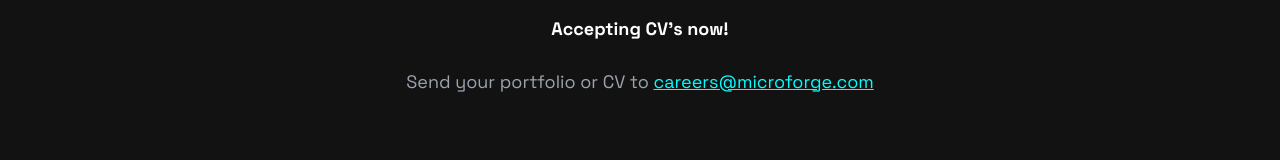
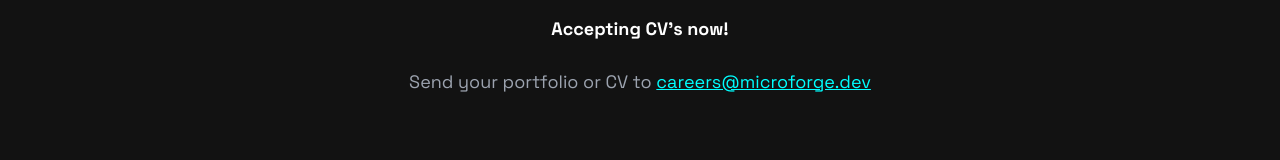
Before and after one commit to LiamBowen/microforge-genesis-os, a React (Vite) app: page /careers in a window 1280 px wide. Shown: the part 533-693 px from the top of the page. Built offline with nearby package versions, Linux system fonts and the light colour scheme.

Commit message:
Change careers email address
Updated the careers email address in the Careers page.

```diff
--- a/src/pages/Careers.tsx
+++ b/src/pages/Careers.tsx
@@ -17,8 +17,8 @@ const Careers = () => {
           <p><strong className="text-white">Accepting CV's now!</strong></p>
           <p>
             Send your portfolio or CV to{" "}
-            <a href="mailto:careers@microforge.com" className="text-neon-cyan hover:text-neon-lime underline transition-colors">
-              careers@microforge.com
+            <a href="mailto:careers@microforge.dev" className="text-neon-cyan hover:text-neon-lime underline transition-colors">
+              careers@microforge.dev
             </a>
           </p>
         </div>
```
